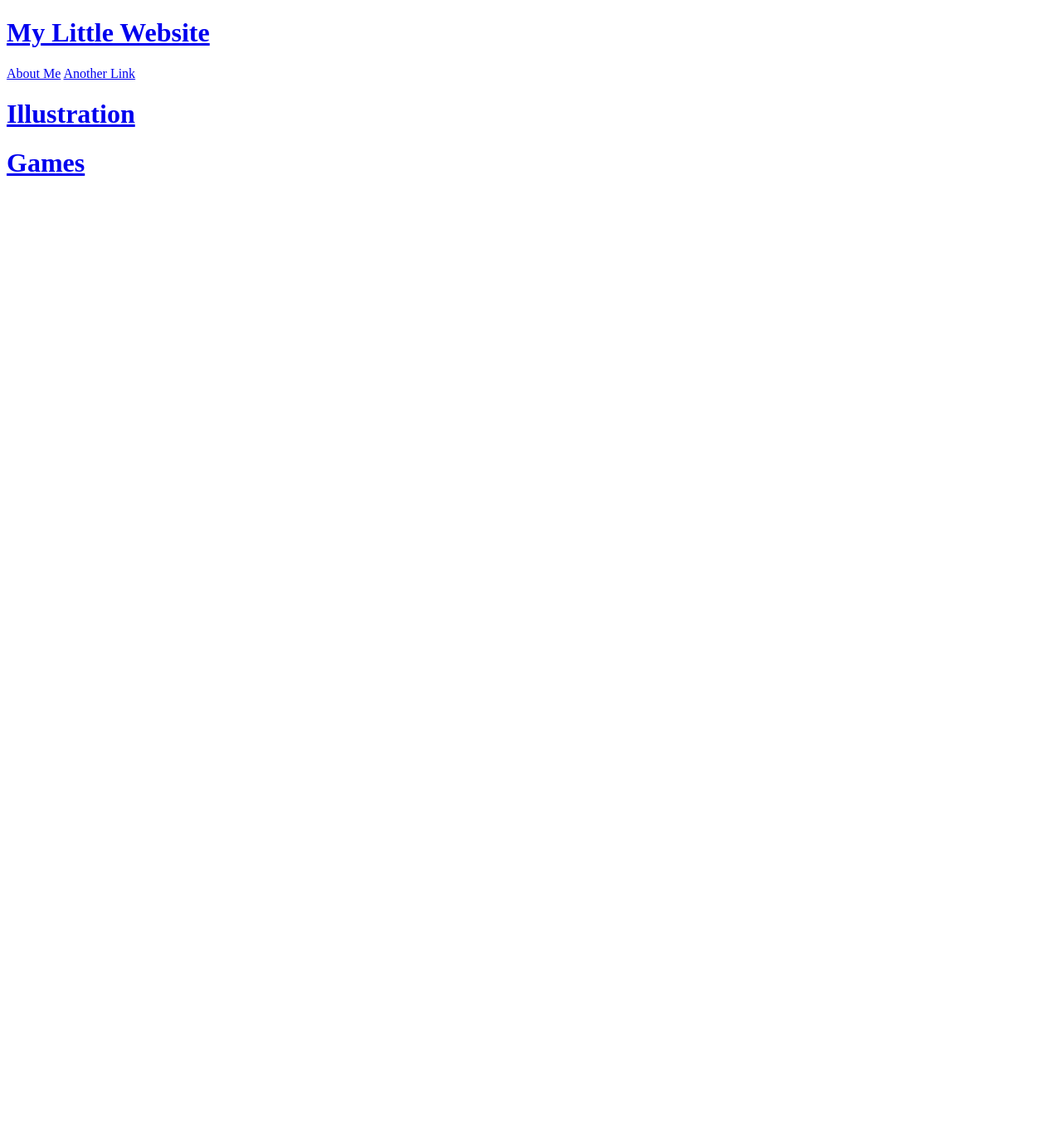
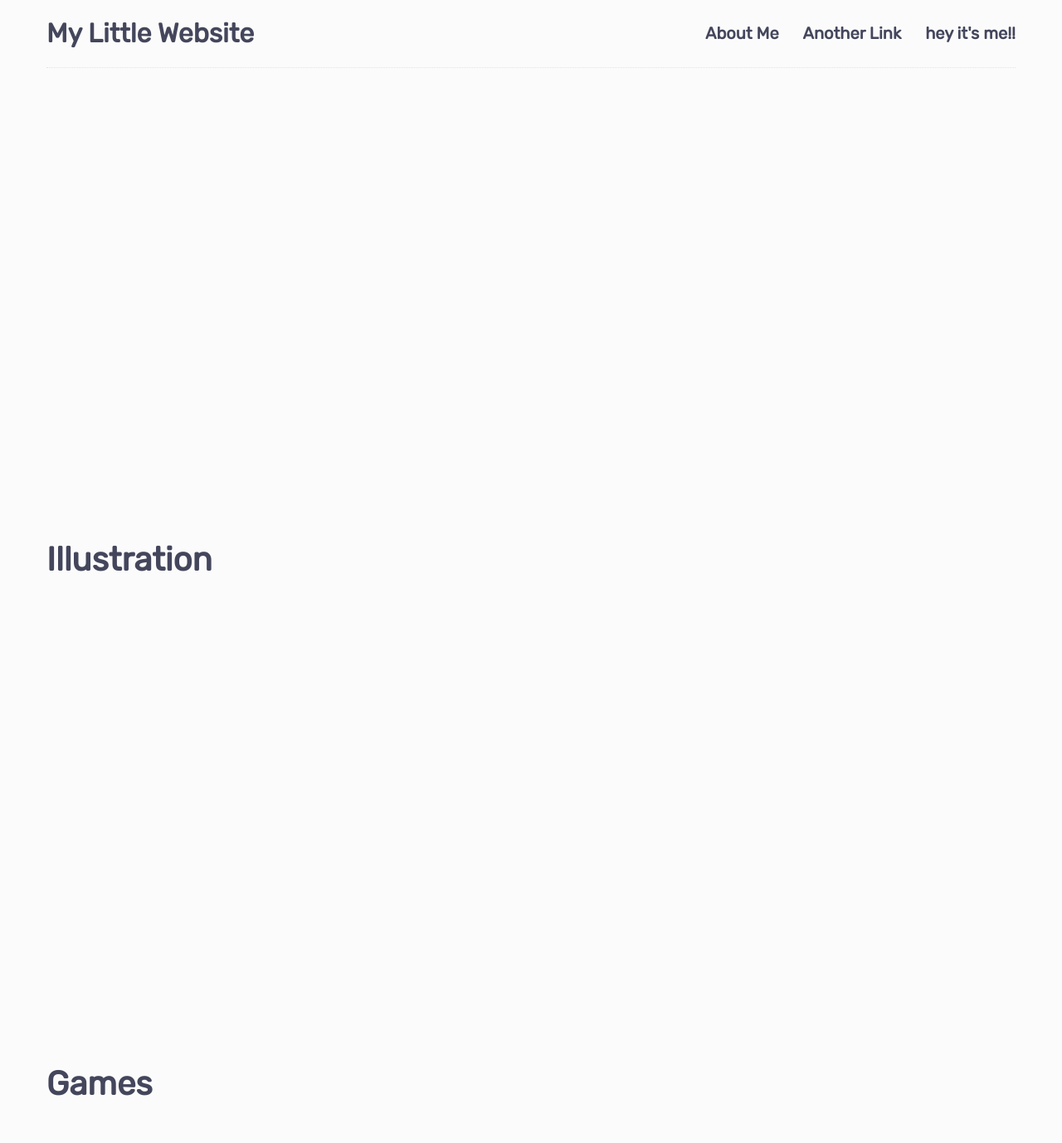
Before and after one commit to DaniBSolomon/danibsolomon.github.io, a Jekyll site: the page built from index.html, in a window 1280 px wide. Shown: the whole page at 83% size. Built offline with Jekyll 4.4.1, drawn with Linux system fonts in a browser that asks for light colours; before the commit the page ends 900 px from its top, so only the background shows below that.

Commit message:
added github url

```diff
--- a/_config.yml
+++ b/_config.yml
@@ -12,6 +12,7 @@ permalink: /:collection/:name/
 navpages:
   "About Me": "about"
   "Another Link": "#!"
+  "hey it's me!!": "https://nathanwentworth.co"
 
 # Social
 socialimg: /img/social.jpg # be sure to change this image
--- a/_includes/head.html
+++ b/_includes/head.html
@@ -30,7 +30,8 @@
 	<meta name="twitter:url" content="{{site.url}}{{page.url}}">
 
 	<!-- CSS & fonts -->
-	<link rel="stylesheet" href="{% if site.subdirectory %}/{{ site.subdirectory }}{% endif %}/css/app.css">
+	<!-- <link rel="stylesheet" href="{% if site.subdirectory %}/{{ site.subdirectory }}{% endif %}/css/app.css"> -->
+	<link rel="stylesheet" href="{{ site.github.url }}/css/app.css">
 	<!-- Put your fonts here -->
 
 </head>
--- a/_includes/header.html
+++ b/_includes/header.html
@@ -10,7 +10,11 @@
   {% if site.navpages %}
   <nav>
     {% for navpage in site.navpages %}
-    <a href="{% if site.subdirectory %}/{{ site.subdirectory }}{% endif %}/{{ navpage[1] }}/">{{ navpage[0] }}</a>
+    {% if navpage[1] contains "http" %}
+    <a class="ext" href="{{ navpage[1] }}">{{ navpage[0] }}</a>
+    {% else %}
+    <a class="int" href="{% if site.subdirectory %}/{{ site.subdirectory }}{% endif %}/{{ navpage[1] }}/">{{ navpage[0] }}</a>
+    {% endif %}
     {% endfor %}
   </nav>
   {% endif %}
```
